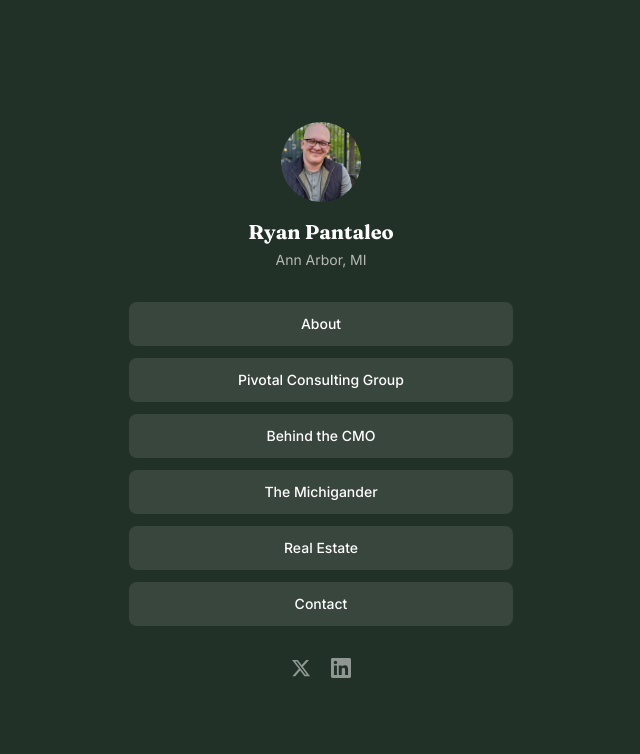
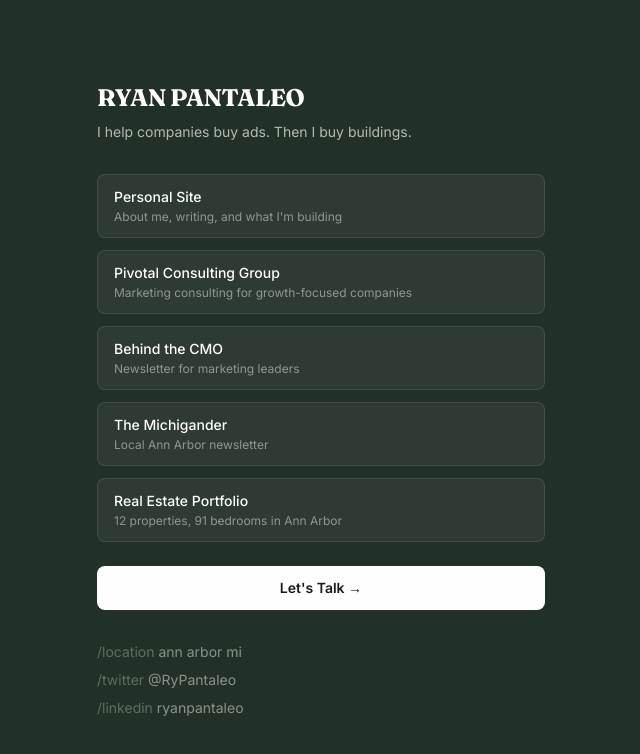
Before and after one commit to rpantaleo11/personal-website, a Next.js app: page /links in a window 1280 px wide. Shown: the top 754 px of the page, without its empty margins (319-959 px from the left). Built offline with nearby package versions, Linux system fonts and the light colour scheme.

Commit message:
Links page - James Murray style with slash metadata

```diff
--- a/app/links/page.tsx
+++ b/app/links/page.tsx
@@ -3,40 +3,34 @@
 import { motion } from 'framer-motion';
 
 const links = [
-  { title: 'About', href: '/about' },
-  { title: 'Pivotal Consulting Group', href: 'https://www.pivotal-consulting-group.com' },
-  { title: 'Behind the CMO', href: 'https://www.behindthecmo.com' },
-  { title: 'The Michigander', href: 'https://www.michigander.org' },
-  { title: 'Real Estate', href: '/real-estate' },
-  { title: 'Contact', href: '/contact' },
+  { title: 'Personal Site', description: 'About me, writing, and what I\'m building', href: '/' },
+  { title: 'Pivotal Consulting Group', description: 'Marketing consulting for growth-focused companies', href: 'https://www.pivotal-consulting-group.com' },
+  { title: 'Behind the CMO', description: 'Newsletter for marketing leaders', href: 'https://www.behindthecmo.com' },
+  { title: 'The Michigander', description: 'Local Ann Arbor newsletter', href: 'https://www.michigander.org' },
+  { title: 'Real Estate Portfolio', description: '12 properties, 91 bedrooms in Ann Arbor', href: '/real-estate' },
 ];
 
 export default function Links() {
   return (
     <div className="min-h-screen bg-[#223127] flex items-center justify-center py-16 px-6">
-      <div className="w-full max-w-sm">
-        {/* Profile */}
+      <div className="w-full max-w-md">
+        {/* Header */}
         <motion.div
           initial={{ opacity: 0, y: 10 }}
           animate={{ opacity: 1, y: 0 }}
           transition={{ duration: 0.4 }}
-          className="text-center mb-8"
+          className="mb-8"
         >
-          <img
-            src="/unnamed.jpg"
-            alt="Ryan Pantaleo"
-            className="w-20 h-20 rounded-full mx-auto mb-4 object-cover"
-          />
-          <h1 className="text-xl font-semibold text-cream-50" style={{ fontFamily: 'var(--font-fraunces)' }}>
-            Ryan Pantaleo
+          <h1 className="text-2xl font-bold text-cream-50 tracking-tight" style={{ fontFamily: 'var(--font-fraunces)' }}>
+            RYAN PANTALEO
           </h1>
-          <p className="text-cream-200/70 text-sm mt-1">
-            Ann Arbor, MI
+          <p className="text-cream-200/70 text-sm mt-2">
+            I help companies buy ads. Then I buy buildings.
           </p>
         </motion.div>
 
         {/* Links */}
-        <div className="space-y-3">
+        <div className="space-y-3 mb-6">
           {links.map((link, index) => (
             <motion.a
               key={link.title}
@@ -46,40 +40,48 @@ export default function Links() {
               initial={{ opacity: 0, y: 10 }}
               animate={{ opacity: 1, y: 0 }}
               transition={{ duration: 0.3, delay: 0.1 + index * 0.05 }}
-              className="block text-center py-3 px-4 rounded-lg bg-cream-50/10 hover:bg-cream-50/20 text-cream-50 text-sm font-medium transition-colors"
+              className="block py-3 px-4 rounded-lg bg-cream-50/5 hover:bg-cream-50/10 border border-cream-50/10 transition-colors"
             >
-              {link.title}
+              <div className="text-cream-50 text-sm font-medium">{link.title}</div>
+              <div className="text-cream-200/50 text-xs mt-0.5">{link.description}</div>
             </motion.a>
           ))}
         </div>
 
-        {/* Social */}
+        {/* CTA */}
+        <motion.a
+          href="/contact"
+          initial={{ opacity: 0, y: 10 }}
+          animate={{ opacity: 1, y: 0 }}
+          transition={{ duration: 0.3, delay: 0.4 }}
+          className="block text-center py-3 px-4 rounded-lg bg-cream-50 hover:bg-cream-100 text-charcoal-900 text-sm font-semibold transition-colors mb-8"
+        >
+          Let's Talk →
+        </motion.a>
+
+        {/* Metadata */}
         <motion.div
           initial={{ opacity: 0 }}
           animate={{ opacity: 1 }}
           transition={{ duration: 0.4, delay: 0.5 }}
-          className="flex justify-center gap-5 mt-8"
+          className="space-y-2 text-sm"
         >
-          <a
-            href="https://twitter.com/RyPantaleo"
-            target="_blank"
-            rel="noopener noreferrer"
-            className="text-cream-50/50 hover:text-cream-50 transition-colors"
-          >
-            <svg className="w-5 h-5" fill="currentColor" viewBox="0 0 24 24">
-              <path d="M18.244 2.25h3.308l-7.227 8.26 8.502 11.24H16.17l-5.214-6.817L4.99 21.75H1.68l7.73-8.835L1.254 2.25H8.08l4.713 6.231zm-1.161 17.52h1.833L7.084 4.126H5.117z" />
-            </svg>
-          </a>
-          <a
-            href="https://linkedin.com/in/ryanpantaleo"
-            target="_blank"
-            rel="noopener noreferrer"
-            className="text-cream-50/50 hover:text-cream-50 transition-colors"
-          >
-            <svg className="w-5 h-5" fill="currentColor" viewBox="0 0 24 24">
-              <path d="M20.447 20.452h-3.554v-5.569c0-1.328-.027-3.037-1.852-3.037-1.853 0-2.136 1.445-2.136 2.939v5.667H9.351V9h3.414v1.561h.046c.477-.9 1.637-1.85 3.37-1.85 3.601 0 4.267 2.37 4.267 5.455v6.286zM5.337 7.433c-1.144 0-2.063-.926-2.063-2.065 0-1.138.92-2.063 2.063-2.063 1.14 0 2.064.925 2.064 2.063 0 1.139-.925 2.065-2.064 2.065zm1.782 13.019H3.555V9h3.564v11.452zM22.225 0H1.771C.792 0 0 .774 0 1.729v20.542C0 23.227.792 24 1.771 24h20.451C23.2 24 24 23.227 24 22.271V1.729C24 .774 23.2 0 22.222 0h.003z" />
-            </svg>
-          </a>
+          <div className="text-cream-200/50">
+            <span className="text-cream-200/30">/location</span>{' '}
+            <span>ann arbor mi</span>
+          </div>
+          <div className="text-cream-200/50">
+            <span className="text-cream-200/30">/twitter</span>{' '}
+            <a href="https://twitter.com/RyPantaleo" target="_blank" rel="noopener noreferrer" className="hover:text-cream-50 transition-colors">
+              @RyPantaleo
+            </a>
+          </div>
+          <div className="text-cream-200/50">
+            <span className="text-cream-200/30">/linkedin</span>{' '}
+            <a href="https://linkedin.com/in/ryanpantaleo" target="_blank" rel="noopener noreferrer" className="hover:text-cream-50 transition-colors">
+              ryanpantaleo
+            </a>
+          </div>
         </motion.div>
       </div>
     </div>
```
